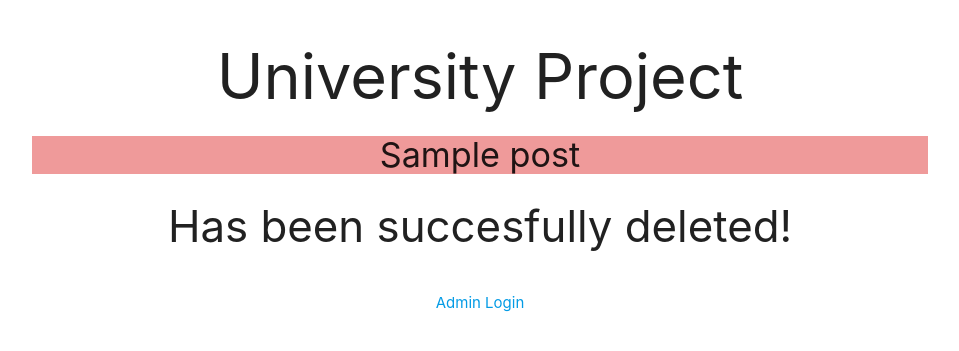
After one commit to AlexPlom/Simple.Python.Project, a Django app: page /delete/1 in a window 1280 px wide. The commit adds this page. Shown: the top 351 px of the page, without its empty margins (160-1119 px from the left). Run offline with Django 3.2, Linux system fonts and the light colour scheme; tables that the repository leaves empty hold one stand-in row (values such as "Sample post"); data that the repository does not hold is empty.

Commit message:
adds a way to delete posts from the public site

```diff
--- /dev/null
+++ b/universityproject/posts/templates/posts/deleteSuccessfull.html
@@ -0,0 +1,6 @@
+{% extends 'posts/layout.html' %}
+
+{% block content%}
+<h4 class="center-align red lighten-3" >{{post.title}}</h4>
+<h3 class="center-align">Has been succesfully deleted!</h3>
+{% endblock%}
--- a/universityproject/posts/templates/posts/index.html
+++ b/universityproject/posts/templates/posts/index.html
@@ -4,7 +4,9 @@
 <h4 class="center-align red lighten-3" >{{title}}</h4>
 <ul class="collection">
     {% for post in posts %}
-        <li class="collection-item"><a href="/posts/details/{{post.id}}">{{post.title}}</a></li>
+    <li class="collection-item"><a class="waves-effect waves-teal btn-flat" href="/posts/details/{{post.id}}">{{post.title}}</a>
+        <a class="waves-effect waves-teal btn-flat" href="/posts/delete/{{post.id}}">{{post.id}}</a>
+    </li>
     {% endfor %}
 </ul>
 {% endblock%}
--- a/universityproject/posts/urls.py
+++ b/universityproject/posts/urls.py
@@ -3,5 +3,6 @@ from . import views
 
 urlpatterns = [
     path('', views.index, name='index'),
-    path('details/<int:id>', views.details, name='details')
+    path('details/<int:id>', views.details, name='details'),
+    path('delete/<int:id>', views.delete, name='delete')
 ]
--- a/universityproject/posts/views.py
+++ b/universityproject/posts/views.py
@@ -3,7 +3,6 @@ from django.http import HttpResponse
 from .models import Posts
 # Create your views here.
 def index(request):
-    #return HttpResponse('Hello from posts')]
 
     posts = Posts.objects.all()[:10]
 
@@ -22,3 +21,14 @@ def details(request, id):
     }
 
     return render(request, 'posts/details.html',context)
+
+
+def delete(request, id):
+    post = Posts.objects.get(id=id)
+
+    Posts.objects.filter(id=id).delete()
+    context = {
+        'post': post
+    }
+
+    return render(request,'posts/deleteSuccessfull.html', context)
```
